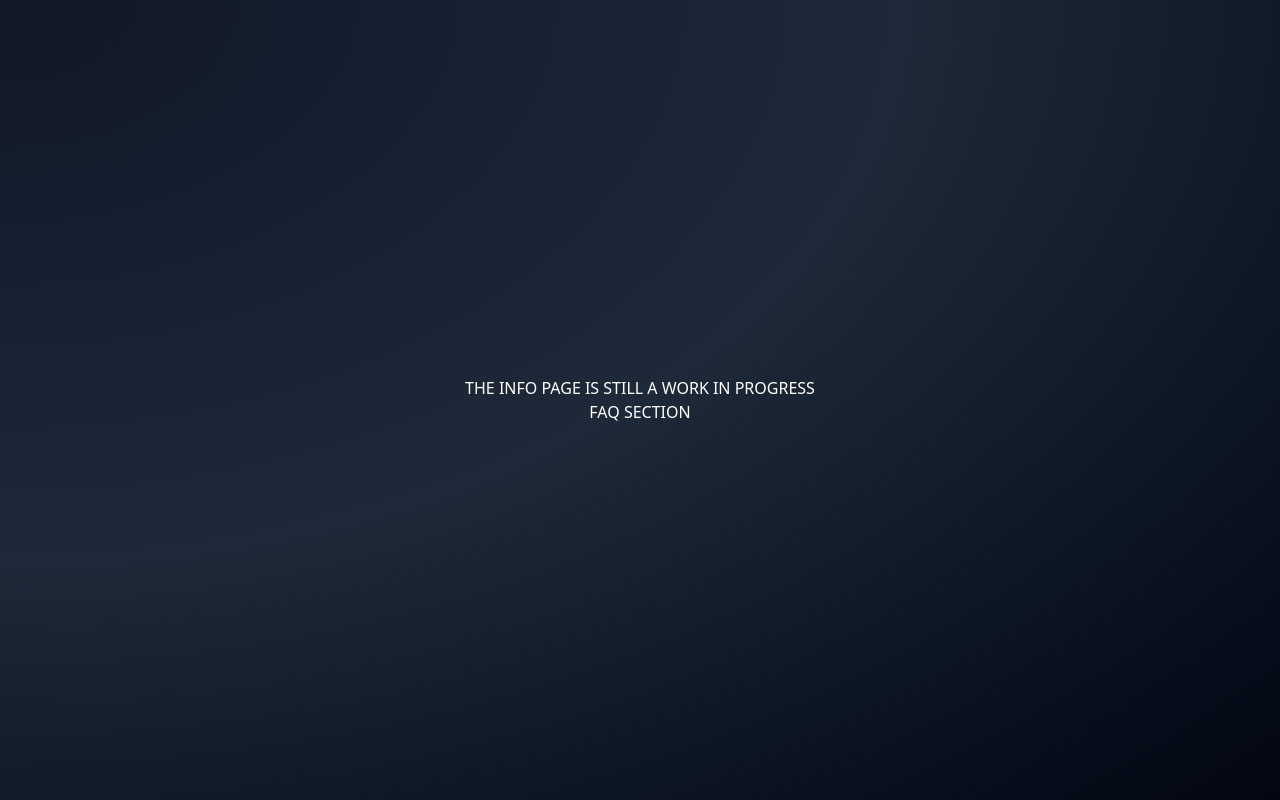
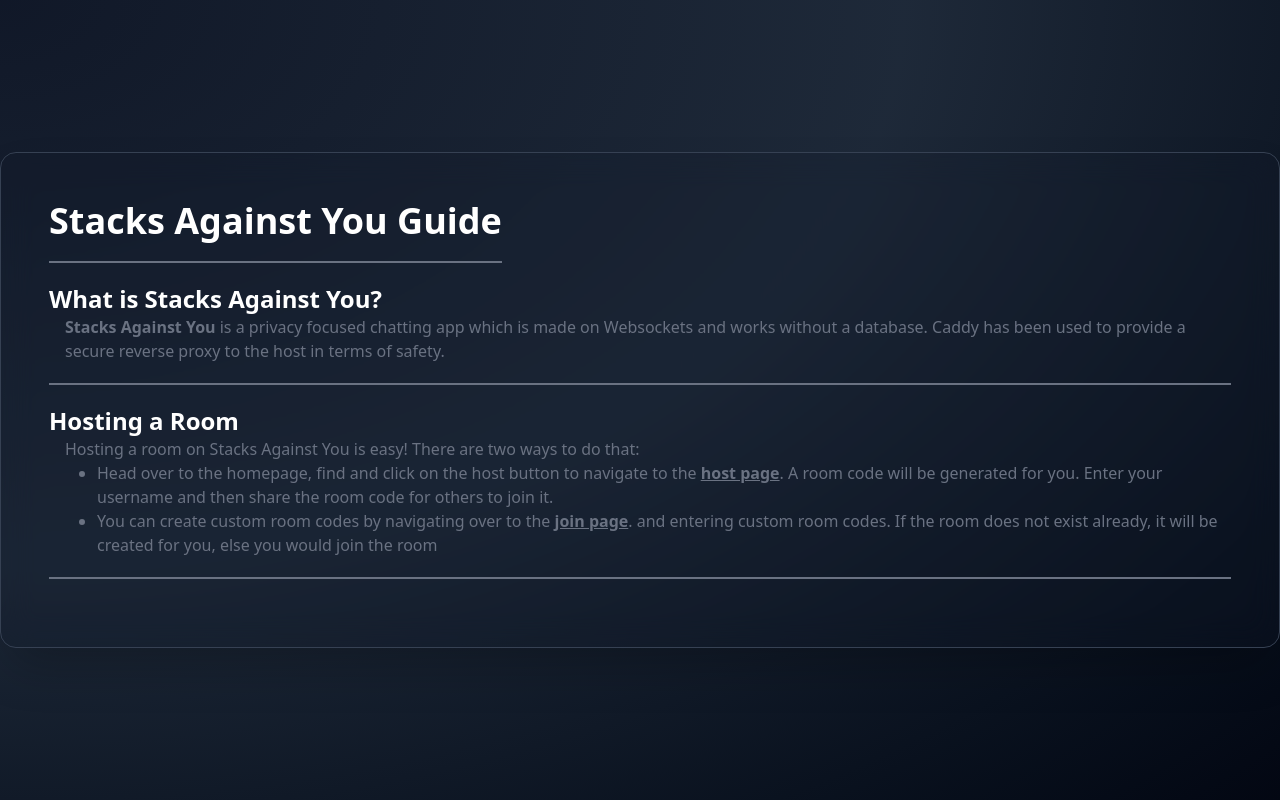
Before and after one commit to JakeOJeff/stacks-against-you, a Next.js app: page /info in a window 1280 px wide. Built offline with nearby package versions, Linux system fonts and the light colour scheme.

Commit message:
Added Content on Info Page

```diff
--- a/app/info/page.tsx
+++ b/app/info/page.tsx
@@ -3,10 +3,32 @@ export default function Info() {
 
 
     return (
-        <main className="flex flex-col items-center justify-center h-screen bg-gray-950 bg-radial-[at_0%_0%] from-gray-900 via-gray-800 to-gray-950">
-            <p className="text-white"> THE INFO PAGE IS STILL A WORK IN PROGRESS</p>
-                    <p className="text-white">FAQ SECTION</p>
+        <main className="flex flex-col justify-center items-center h-screen bg-gray-950 bg-radial-[at_0%_0%] from-gray-900 via-gray-800 to-gray-950">
+            <div className="flex flex-col p-8 sm:p-12 items-start bg-gray-900/25 backdrop-blur-lg rounded-2xl shadow-2xl border border-gray-700 text-center">
 
+                <div className="">
+                    <h1 className="text-4xl text-white font-extrabold ">Stacks Against You Guide</h1>
+                    <hr className="mt-5 mb-5 w-full h-0.5 bg-gray-500 border-0" />
+                </div>
+                <div className="items-start flex flex-col text-left" >
+                    <h2 className="text-white font-bold text-2xl">What is Stacks Against You?</h2>
+                    <p className="ml-4 text-gray-500"><strong>Stacks Against You</strong> is a privacy focused chatting app which is made on Websockets and works without a database. Caddy has been used to provide a secure reverse proxy to the host in terms of safety.  </p>
+                    <hr className="mt-5 mb-5 w-full h-0.5 bg-gray-500 border-0" />
+                </div>
+                <div className="items-start flex flex-col text-left" >
+                    <h2 className="text-white font-bold text-2xl">Hosting a Room</h2>
+                    <div className="ml-4">
+                        <p className=" text-gray-500">Hosting a room on Stacks Against You is easy! There are two ways to do that:</p>
+                        <ul className="ml-8 list-disc text-gray-500">
+                            <li>Head over to the homepage, find and click on the host button to navigate to the <a href="/host" className="underline font-bold hover:text-gray-100 duration-500">host page</a>.
+                            A room code will be generated for you. Enter your username and then share the room code for others to join it.</li>
+                            <li>You can create custom room codes by navigating over to the <a href="/host" className="underline font-bold hover:text-gray-100 duration-500">join page</a>. and entering custom room codes. If the room does not exist already, it will be created for you, else you would join the room</li>
+                        </ul>
+                    </div>
+
+                    <hr className="mt-5 mb-5 w-full h-0.5 bg-gray-500 border-0" />
+                </div>
+            </div>
         </main>
     )
 }
```
